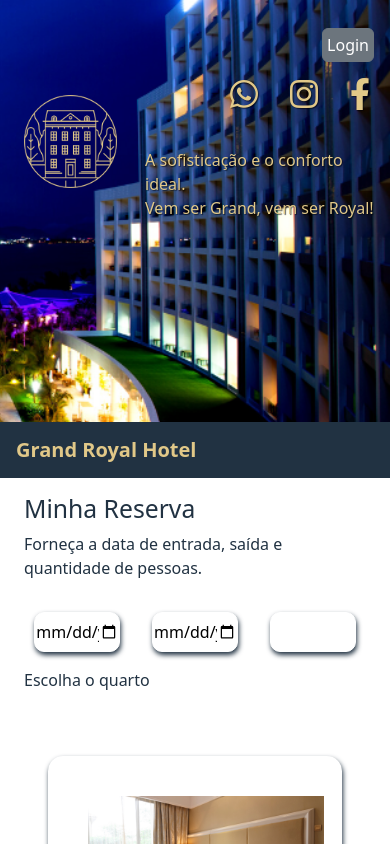
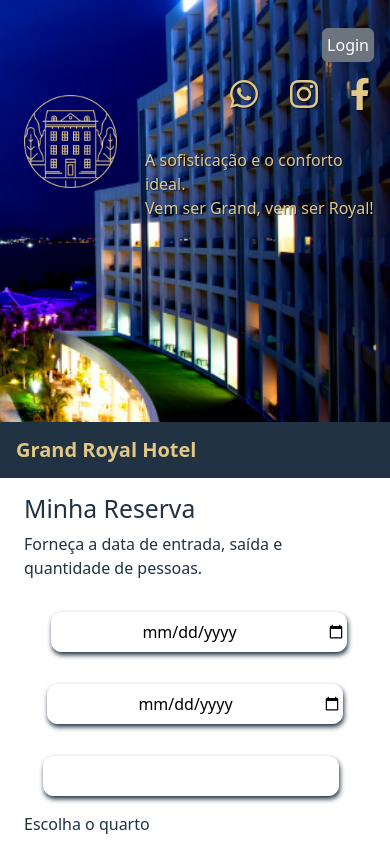
Before and after one commit to D2Trindade/hotel-management-backend, a Vue app: page /reservas in a window 390 px wide. Shown: the top 844 px of the page. Built offline with nearby package versions, Linux system fonts and the light colour scheme; a web font is replaced by a local one.

Commit message:
Ajuste em input-padrao com media queries para responsividade de tela pública de reservas

```diff
--- a/src/views/ReservasView.vue
+++ b/src/views/ReservasView.vue
@@ -545,4 +545,11 @@
         font-size: larger;
     }
 }
+
+@media (max-width: 960px) {
+    .input-padrao{
+        width: 35vh;
+
+    }
+}
 </style>
```
